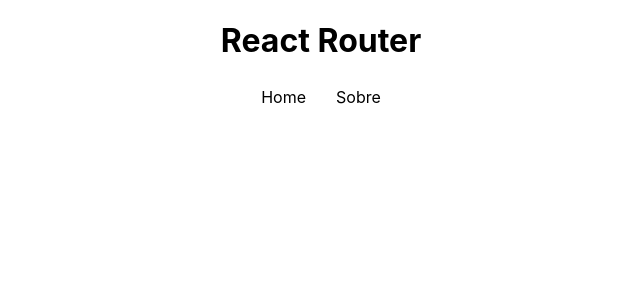
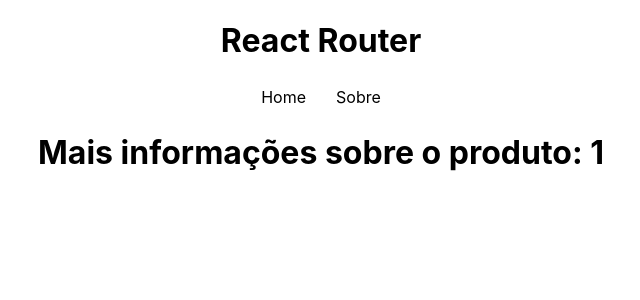
Before and after one commit to marcosfreiberger/reactrouter, a React (Create React App) app: page /products/1/info in a window 1280 px wide. Shown: the top 300 px of the page, without its empty margins (319-959 px from the left). Built offline with nearby package versions, Linux system fonts and the light colour scheme.

Commit message:
Nested routes

```diff
--- a/src/App.js
+++ b/src/App.js
@@ -5,6 +5,7 @@
 import About from './pages/About';
 import Navbar from './components/Navbar';
 import Product from './pages/Product';
+import Info from './pages/Info';
 
 function App() {
   return (
@@ -16,6 +17,7 @@
           <Route path='/' element={<Home />} />
           <Route path='/about' element={<About />} />
           <Route path='/products/:id' element={<Product />} />
+          <Route path='/products/:id/info' element={<Info />} />
         </Routes>
       </BrowserRouter>
     </div>
--- /dev/null
+++ b/src/pages/Info.js
@@ -0,0 +1,14 @@
+import React from 'react'
+import { useParams } from 'react-router-dom'
+
+const Info = () => {
+    const { id } = useParams();
+
+    return (
+        <div>
+            <h1>Mais informações sobre o produto: {id}</h1>
+        </div>
+    )
+}
+
+export default Info
--- a/src/pages/Product.js
+++ b/src/pages/Product.js
@@ -1,5 +1,5 @@
 import React from 'react'
-import { useParams } from 'react-router-dom'
+import { Link, useParams } from 'react-router-dom'
 import { useFetch } from '../hooks/useFetch';
 
 const Product = () => {
@@ -20,6 +20,7 @@
                 <div>
                     <h1>{product.name}</h1>
                     <p>R$ {product.price}</p>
+                    <Link to={`/products/${product.id}/info`}>Mais informações</Link>
                 </div>
             )}
         </>
```
